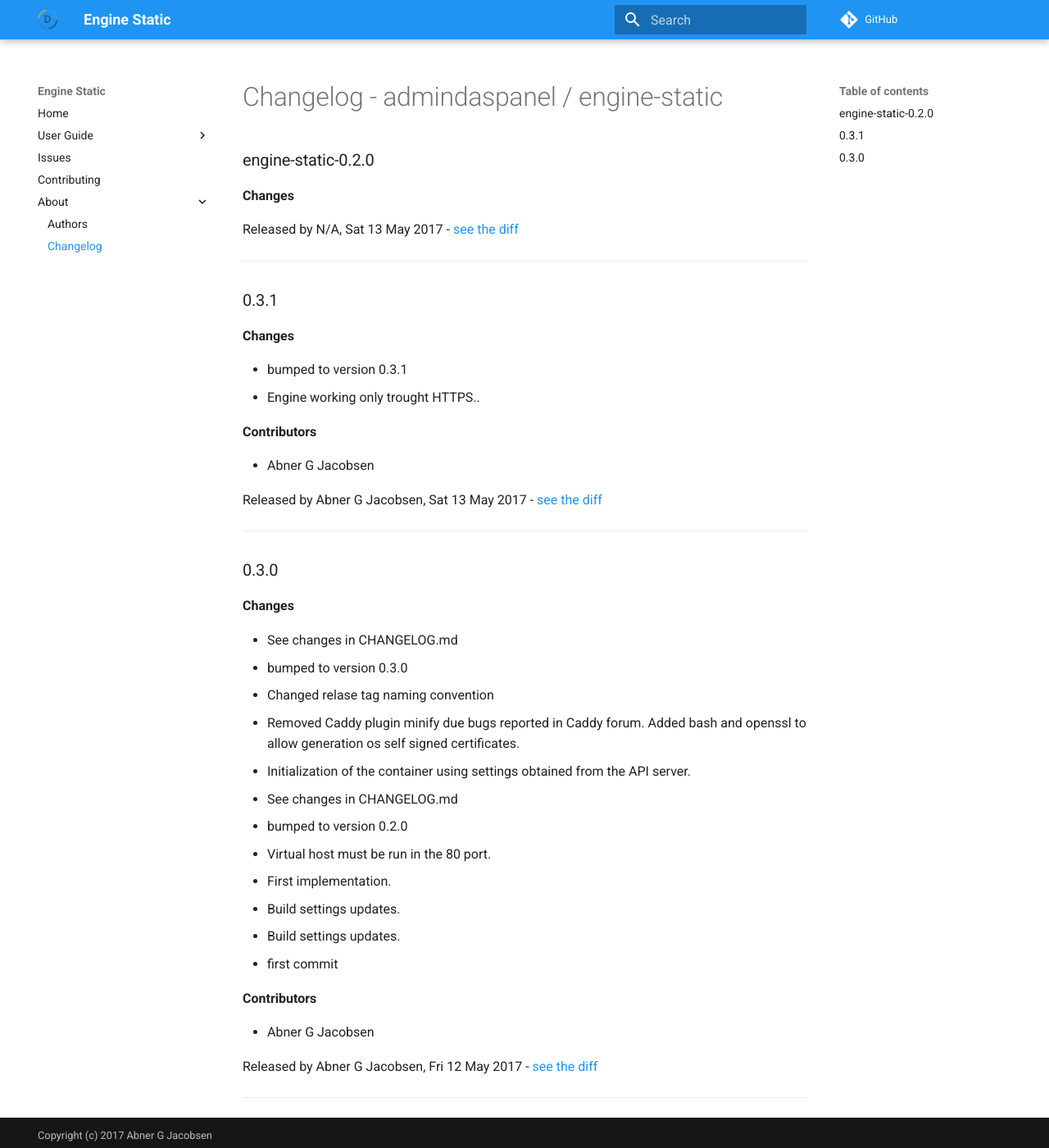
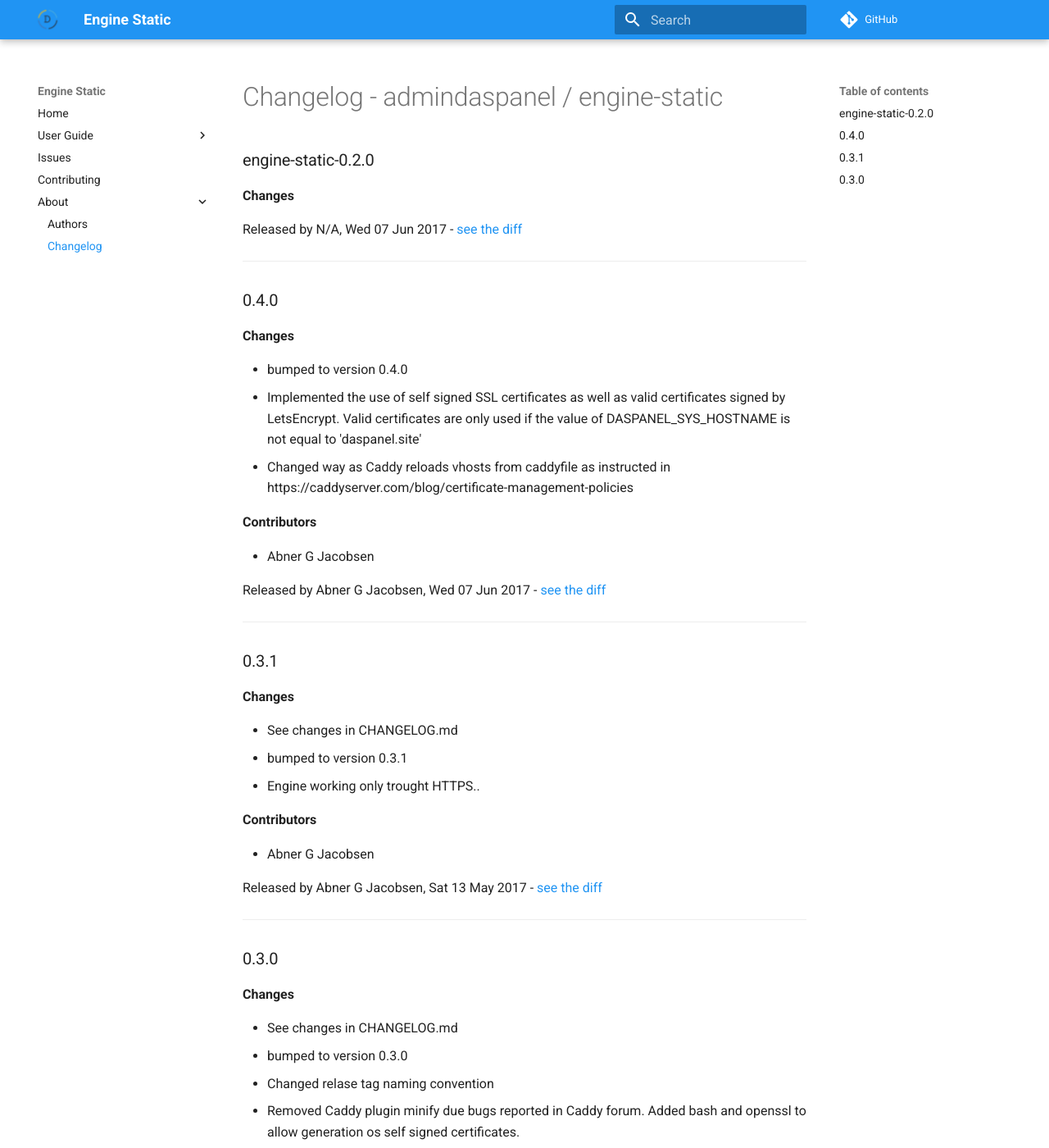
Before and after one commit to daspanel/engine-static, an MkDocs documentation site: the page built from docs/changelog.md, in a window 1280 px wide and 1400 px high. Shown: the whole window at 82% size. Built offline with MkDocs 1.6.1 and Material for MkDocs 9.7.7, drawn with Linux system fonts in a browser that asks for light colours; comment, search, counter and statistics services are not loaded; old or Windows-style settings are respelled for this version of MkDocs.

Commit message:
See changes in CHANGELOG.md

```diff
--- a/docs/changelog.md
+++ b/docs/changelog.md
@@ -4,13 +4,29 @@
 __Changes__
 
 
-Released by N/A, Sat 13 May 2017 -
+Released by N/A, Wed 07 Jun 2017 -
 [see the diff](https://github.com/admindaspanel/engine-static/compare/...#diff)
+______________
+
+### 0.4.0
+__Changes__
+
+- bumped to version 0.4.0
+- Implemented the use of self signed SSL certificates as well as valid certificates signed by LetsEncrypt. Valid certificates are only used if the value of DASPANEL_SYS_HOSTNAME is not equal to 'daspanel.site'
+- Changed way as Caddy reloads vhosts from caddyfile as instructed in https://caddyserver.com/blog/certificate-management-policies
+
+__Contributors__
+
+- Abner G Jacobsen
+
+Released by Abner G Jacobsen, Wed 07 Jun 2017 -
+[see the diff](https://github.com/admindaspanel/engine-static/compare/0.3.1...0.4.0#diff)
 ______________
 
 ### 0.3.1
 __Changes__
 
+- See changes in CHANGELOG.md
 - bumped to version 0.3.1
 - Engine working only trought HTTPS..
 
```
Also changed, not shown: CHANGELOG.md (+17 -1 lines).
